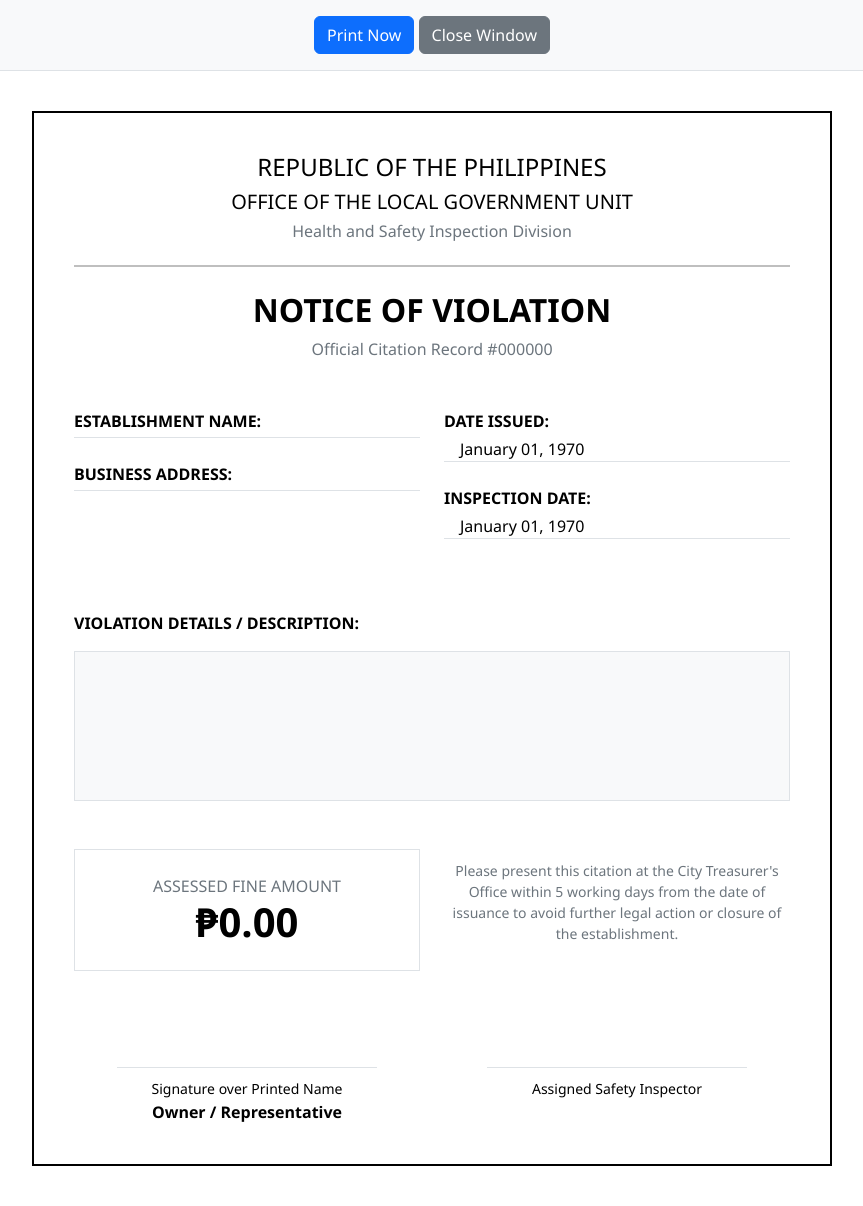
After one commit to Jangwick/Healthandsafety, a PHP site: page /views/pages/violations/print.php in a window 1280 px wide. The commit adds this page. Shown: the whole page, without its empty margins (208-1071 px from the left). Run offline with PHP 8.4, Linux system fonts and the light colour scheme; the template is opened without the code that fills it, so the values that code supplies are empty.

Commit message:
feat: Implement violation management features including status updates and print functionality

```diff
--- a/routes/web.php
+++ b/routes/web.php
@@ -46,6 +46,10 @@ if ($requestUri === '/' || $requestUri === '/dashboard') {
     (new ViolationController())->index();
 } elseif ($requestUri === '/violations/show') {
     (new ViolationController())->show((int)($_GET['id'] ?? 0));
+} elseif ($requestUri === '/violations/update-status' && $method === 'POST') {
+    (new ViolationController())->updateStatus();
+} elseif ($requestUri === '/violations/print') {
+    (new ViolationController())->print((int)($_GET['id'] ?? 0));
 } elseif ($requestUri === '/certificates') {
     (new CertificateController())->index();
 } elseif ($requestUri === '/certificates/show') {
--- /dev/null
+++ b/views/pages/violations/print.php
@@ -0,0 +1,107 @@
+<!DOCTYPE html>
+<html lang="en">
+<head>
+    <meta charset="UTF-8">
+    <meta name="viewport" content="width=device-width, initial-scale=1.0">
+    <title>Violation Citation #<?= $violation['id'] ?></title>
+    <link href="https://cdn.jsdelivr.net/npm/bootstrap@5.3.0/dist/css/bootstrap.min.css" rel="stylesheet">
+    <style>
+        body { background-color: white; color: black; font-family: 'Segoe UI', Tahoma, Geneva, Verdana, sans-serif; }
+        .citation-container { max-width: 800px; margin: 40px auto; border: 2px solid #000; padding: 40px; }
+        .header-logo { width: 80px; height: 80px; margin-bottom: 10px; }
+        .status-stamp {
+            position: absolute; top: 100px; right: 60px;
+            border: 4px solid #dc3545; color: #dc3545;
+            padding: 10px 20px; font-weight: bold; font-size: 24px;
+            transform: rotate(15deg); text-transform: uppercase;
+        }
+        .status-stamp.paid { border-color: #198754; color: #198754; }
+        @media print {
+            .no-print { display: none; }
+            body { margin: 0; padding: 0; }
+            .citation-container { margin: 0; border: none; width: 100%; max-width: none; }
+        }
+    </style>
+</head>
+<body onload="window.print()">
+    <div class="no-print p-3 bg-light border-bottom text-center">
+        <button onclick="window.print()" class="btn btn-primary">Print Now</button>
+        <button onclick="window.close()" class="btn btn-secondary">Close Window</button>
+    </div>
+
+    <div class="position-relative">
+        <div class="citation-container">
+            <?php if ($violation['status'] === 'Paid'): ?>
+                <div class="status-stamp paid">Paid</div>
+            <?php elseif ($violation['status'] === 'Pending'): ?>
+                <div class="status-stamp">Pending</div>
+            <?php endif; ?>
+
+            <div class="text-center mb-5">
+                <h4>REPUBLIC OF THE PHILIPPINES</h4>
+                <h5>OFFICE OF THE LOCAL GOVERNMENT UNIT</h5>
+                <h6 class="text-secondary">Health and Safety Inspection Division</h6>
+                <hr class="my-4" style="border-top: 2px solid #000;">
+                <h2 class="fw-bold mt-4">NOTICE OF VIOLATION</h2>
+                <p class="text-secondary">Official Citation Record #<?= str_pad((string)$violation['id'], 6, '0', STR_PAD_LEFT) ?></p>
+            </div>
+
+            <div class="row mb-5">
+                <div class="col-6">
+                    <p class="mb-1 fw-bold">ESTABLISHMENT NAME:</p>
+                    <p class="ps-3 border-bottom mb-4"><?= htmlspecialchars($violation['establishment_name']) ?></p>
+
+                    <p class="mb-1 fw-bold">BUSINESS ADDRESS:</p>
+                    <p class="ps-3 border-bottom mb-4"><?= htmlspecialchars($violation['location']) ?></p>
+                </div>
+                <div class="col-6">
+                    <p class="mb-1 fw-bold">DATE ISSUED:</p>
+                    <p class="ps-3 border-bottom mb-4"><?= date('F d, Y', strtotime($violation['created_at'])) ?></p>
+
+                    <p class="mb-1 fw-bold">INSPECTION DATE:</p>
+                    <p class="ps-3 border-bottom mb-4"><?= date('F d, Y', strtotime($violation['scheduled_date'])) ?></p>
+                </div>
+            </div>
+
+            <div class="mb-5">
+                <p class="fw-bold">VIOLATION DETAILS / DESCRIPTION:</p>
+                <div class="p-3 bg-light border" style="min-height: 150px;">
+                    <?= nl2br(htmlspecialchars($violation['description'])) ?>
+                </div>
+            </div>
+
+            <div class="row align-items-center mb-5">
+                <div class="col-6">
+                    <div class="p-4 border text-center">
+                        <p class="mb-0 text-secondary">ASSESSED FINE AMOUNT</p>
+                        <h1 class="fw-bold mb-0">₱<?= number_format((float)$violation['fine_amount'], 2) ?></h1>
+                    </div>
+                </div>
+                <div class="col-6">
+                    <p class="text-center small text-secondary">
+                        Please present this citation at the City Treasurer's Office
+                        within 5 working days from the date of issuance to avoid
+                        further legal action or closure of the establishment.
+                    </p>
+                </div>
+            </div>
+
+            <div class="row mt-5 pt-5">
+                <div class="col-6 text-center">
+                    <div class="border-top mx-auto w-75 pt-2">
+                        <small>Signature over Printed Name</small>
+                        <p class="mb-0 fw-bold">Owner / Representative</p>
+                    </div>
+                </div>
+                <div class="col-6 text-center">
+                    <div class="border-top mx-auto w-75 pt-2">
+                        <p class="mb-0 fw-bold underline"><?= htmlspecialchars($violation['inspector_name']) ?></p>
+                        <small>Assigned Safety Inspector</small>
+                    </div>
+                </div>
+            </div>
+
+        </div>
+    </div>
+</body>
+</html>
```
Also changed, not shown: app/Controllers/InspectionController.php (+9 -5 lines), app/Controllers/ViolationController.php (+68 -1 lines), views/pages/violations/show.php (+62 -6 lines).
